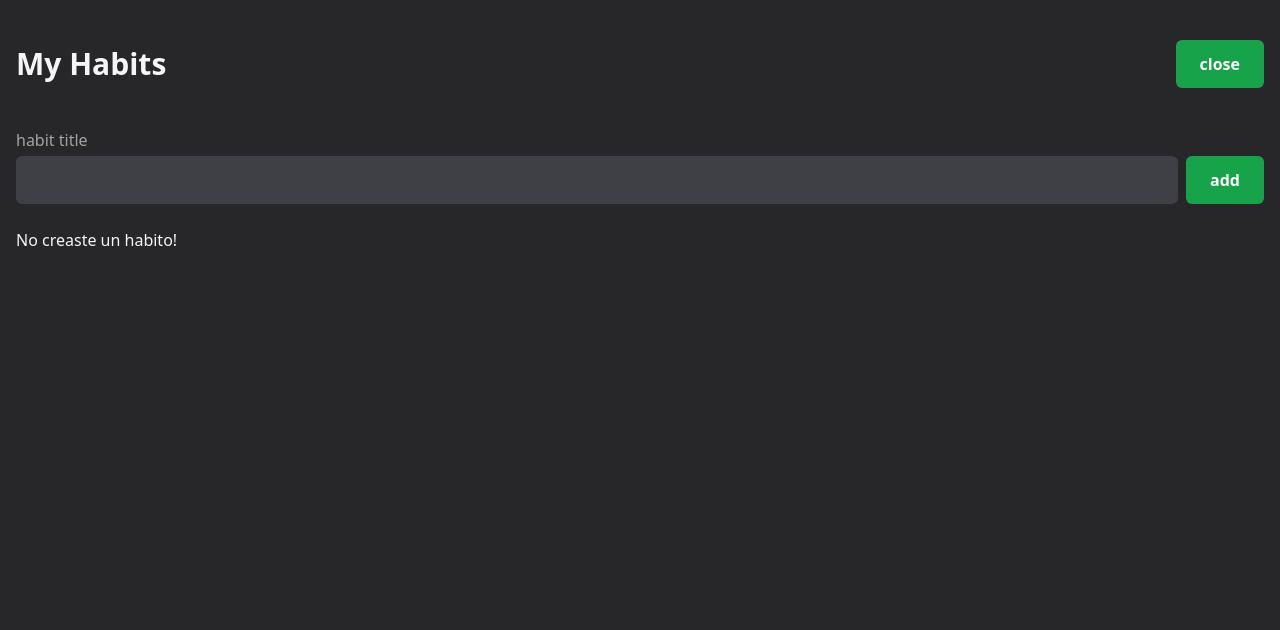
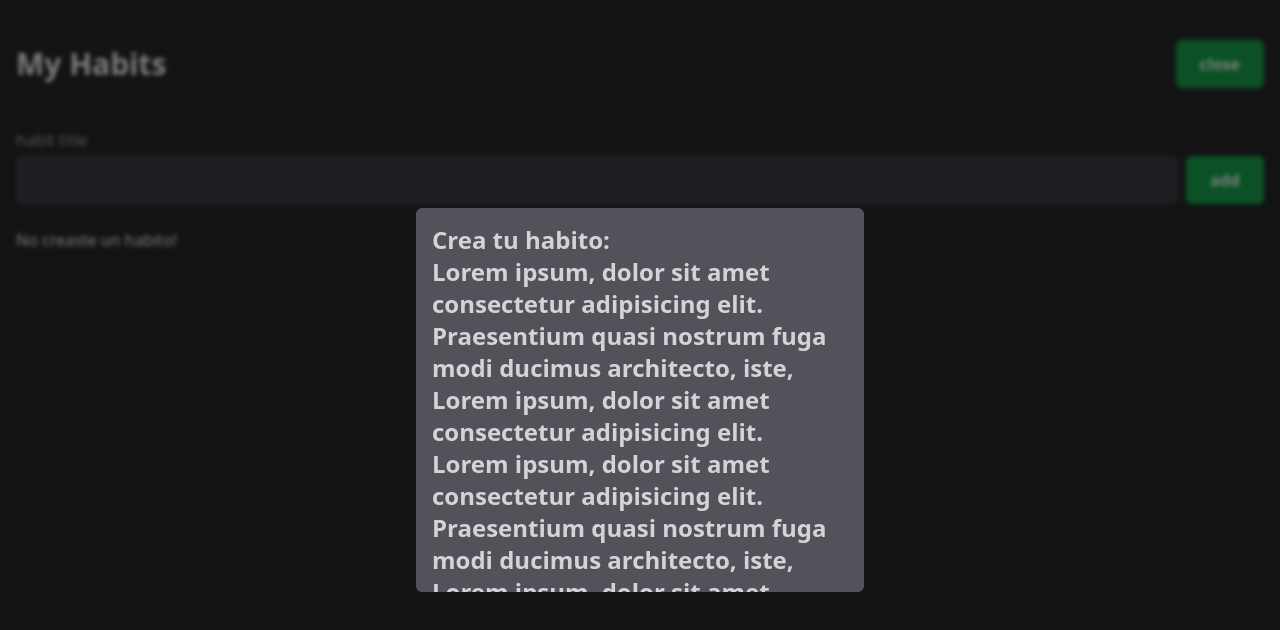
Before and after one commit to GuidoCarda/doguihabits, a React (Vite) app: page / in a window 1280 px wide. Both pictures are taken after a click on the button "new". Shown: the top 630 px of the page. Built offline with nearby package versions, Linux system fonts and the light colour scheme.

Commit message:
first modal using portals

```diff
--- a/index.html
+++ b/index.html
@@ -8,6 +8,7 @@
   </head>
   <body>
     <div id="root"></div>
+    <div id="portal"></div>
     <script type="module" src="/src/main.jsx"></script>
   </body>
 </html>
--- a/src/App.jsx
+++ b/src/App.jsx
@@ -1,5 +1,7 @@
 import "./App.css";
 import useHabitsStore, { useHabitsActions } from "./store/store";
+
+import ReactDOM from "react-dom";
 
 import { shallow } from "zustand/shallow";
 import { useMemo, useState } from "react";
@@ -17,11 +19,20 @@ function App() {
     sortHabits(mode);
   };
 
-  const handleShowToggle = () => setShowHabitForm((prev) => !prev);
+  const handleShowToggle = () => {
+    setShowHabitForm((prev) => !prev);
+
+    if (typeof window != "undefined" && window.document && showHabitForm) {
+      document.body.style.overflow = "unset";
+    } else if (typeof window != "undefined" && window.document) {
+      document.body.style.overflow = "hidden";
+    }
+  };
 
   return (
     <main className="min-h-screen bg-zinc-800">
       <Layout>
+        {showHabitForm && <Modal onClose={handleShowToggle} />}
         <div className="flex items-center justify-between mb-10">
           <h1 className="text-3xl font-semibold text-neutral-100">My Habits</h1>
 
@@ -164,4 +175,65 @@ const HabitsSorting = ({ handleSort }) => {
   );
 };
 
+const Modal = ({ onClose }) => {
+  return ReactDOM.createPortal(
+    <>
+      <div className="fixed grid place-items-center top-0 left-0 right-0 bottom-0 h-screen w-full bg-black/50 backdrop-blur-[2px] px-4">
+        <div className=" bg-zinc-600 rounded-md p-4 w-full sm:max-w-md overflow-y-scroll h-96">
+          <h2 className="text-2xl text-neutral-300 font-semibold">
+            Crea tu habito:
+            <p>
+              Lorem ipsum, dolor sit amet consectetur adipisicing elit.
+              Praesentium quasi nostrum fuga modi ducimus architecto, iste,
+              Lorem ipsum, dolor sit amet consectetur adipisicing elit.
+            </p>
+            <p>
+              Lorem ipsum, dolor sit amet consectetur adipisicing elit.
+              Praesentium quasi nostrum fuga modi ducimus architecto, iste,
+              Lorem ipsum, dolor sit amet consectetur adipisicing elit.
+            </p>
+            <p>
+              Lorem ipsum, dolor sit amet consectetur adipisicing elit.
+              Praesentium quasi nostrum fuga modi ducimus architecto, iste,
+              Lorem ipsum, dolor sit amet consectetur adipisicing elit.
+            </p>
+            <p>
+              Lorem ipsum, dolor sit amet consectetur adipisicing elit.
+              Praesentium quasi nostrum fuga modi ducimus architecto, iste,
+              Lorem ipsum, dolor sit amet consectetur adipisicing elit.
+            </p>
+            <p>
+              Lorem ipsum, dolor sit amet consectetur adipisicing elit.
+              Praesentium quasi nostrum fuga modi ducimus architecto, iste,
+              Lorem ipsum, dolor sit amet consectetur adipisicing elit.
+            </p>
+            <p>
+              Lorem ipsum, dolor sit amet consectetur adipisicing elit.
+              Praesentium quasi nostrum fuga modi ducimus architecto, iste,
+              Lorem ipsum, dolor sit amet consectetur adipisicing elit.
+            </p>
+            <p>
+              Lorem ipsum, dolor sit amet consectetur adipisicing elit.
+              Praesentium quasi nostrum fuga modi ducimus architecto, iste,
+              Lorem ipsum, dolor sit amet consectetur adipisicing elit.
+            </p>
+            <p>
+              Lorem ipsum, dolor sit amet consectetur adipisicing elit.
+              Praesentium quasi nostrum fuga modi ducimus architecto, iste,
+              Lorem ipsum, dolor sit amet consectetur adipisicing elit.
+            </p>
+            <p>
+              Lorem ipsum, dolor sit amet consectetur adipisicing elit.
+              Praesentium quasi nostrum fuga modi ducimus architecto, iste,
+              Lorem ipsum, dolor sit amet consectetur adipisicing elit.
+            </p>
+            <button onClick={onClose}>cerrar </button>
+          </h2>
+        </div>
+      </div>
+    </>,
+    document.getElementById("portal")
+  );
+};
+
 export default App;
```
